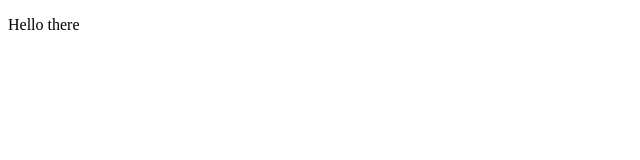
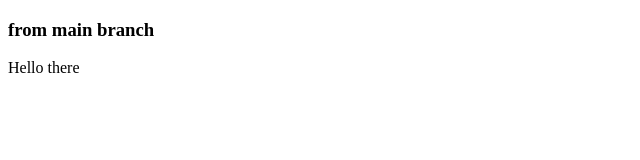
Before and after one commit to hibaDCI/collabo_demo, a plain HTML site: page index.html in a window 1280 px wide. Shown: the whole page, without its empty margins (0-640 px from the left). Drawn offline with Linux system fonts and the light colour scheme.

Commit message:
hello from main

```diff
--- a/index.html
+++ b/index.html
@@ -7,6 +7,7 @@
     <title>from main</title>
 </head>
 <body>
+    <h3>from main branch</h3>
     <p>Hello there</p>
 </body>
 </html>
```
